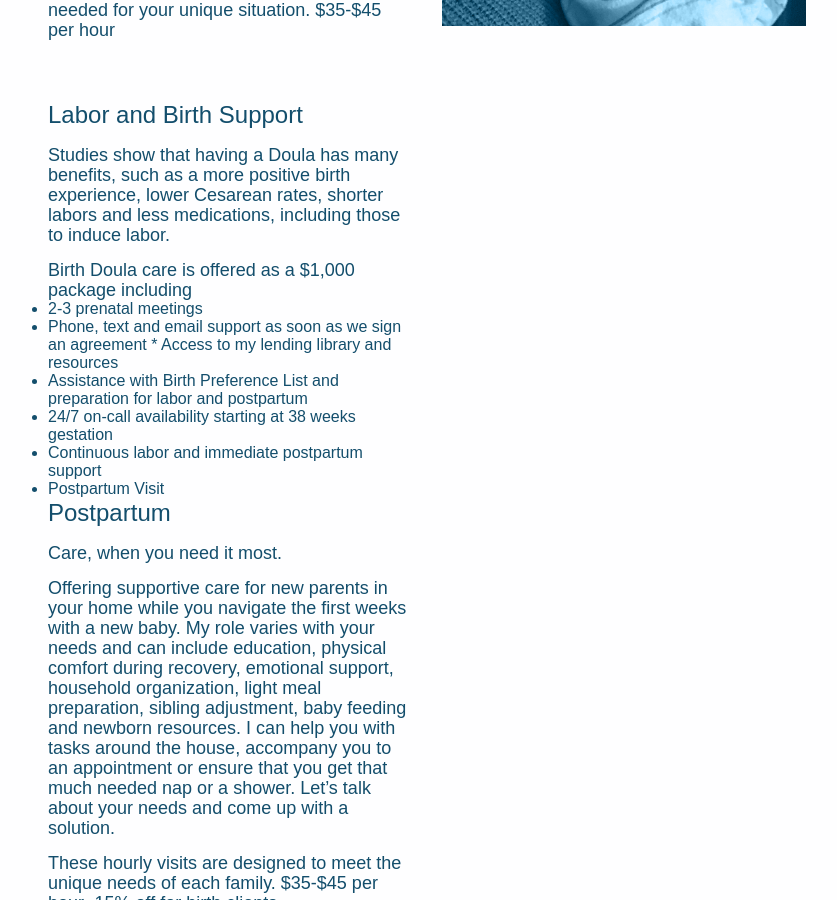
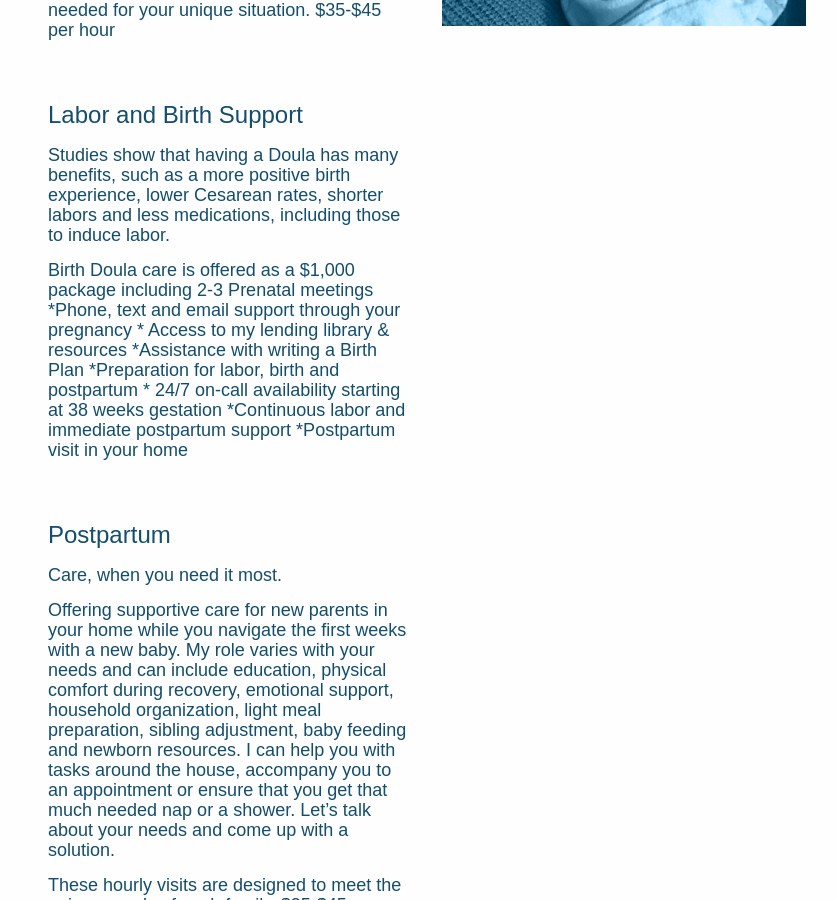
Before and after one commit to aidensymes/harbordoula.com, a Jekyll site: the page built from home.markdown, in a window 1280 px wide and 900 px high, scrolled down 3574 px. Shown: the whole window, without its empty margins (410-1247 px from the left). Built offline with Jekyll 4.4.1, drawn with Linux system fonts in a browser that asks for light colours; nearby versions of some CDN libraries; some web fonts are replaced.

Commit message:
Updated Home

```diff
--- a/home.markdown
+++ b/home.markdown
@@ -93,11 +93,11 @@ services:
   description: "Studies show that having a Doula has many benefits, such as a more
     positive birth experience, lower Cesarean rates, shorter labors and less medications,
     including  those to induce labor.  \n\nBirth Doula care is offered as a $1,000
-    package including \n* 2-3 prenatal meetings \n* Phone, text and email support
-    as soon as we sign an agreement * Access to my lending library and resources \n*
-    Assistance with Birth Preference List and preparation for labor and postpartum
-    \n* 24/7 on-call availability starting at 38 weeks gestation \n* Continuous labor
-    and immediate postpartum support \n* Postpartum Visit\n\n  \n\n"
+    package including 2-3 Prenatal meetings *Phone, text and email support through
+    your pregnancy * Access to my lending library & resources *Assistance with writing
+    a Birth Plan *Preparation for labor, birth and postpartum * 24/7 on-call availability
+    starting at 38 weeks gestation *Continuous labor and immediate postpartum support
+    *Postpartum visit in your home \n\n\n  \n\n"
 - name: Postpartum
   description: "Care, when you need it most.\n\nOffering supportive care for new parents
     in your home while you navigate the first weeks with a new baby. My role varies
```
